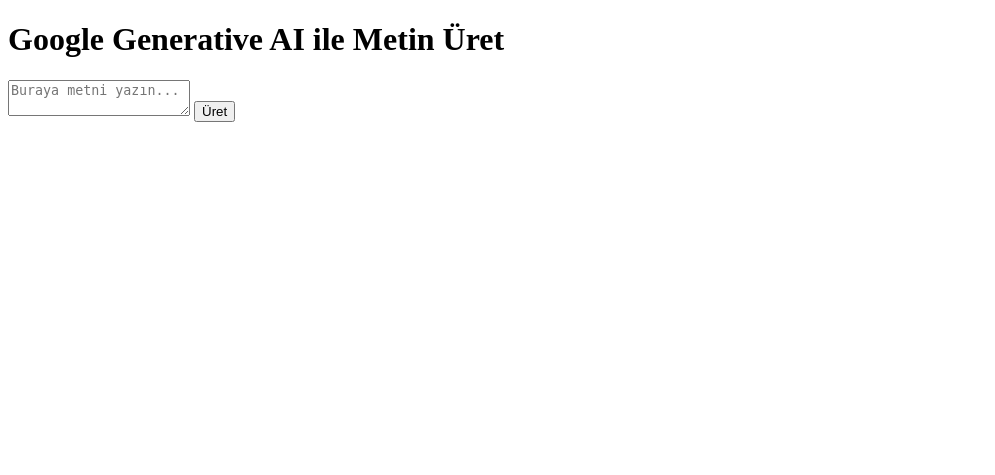
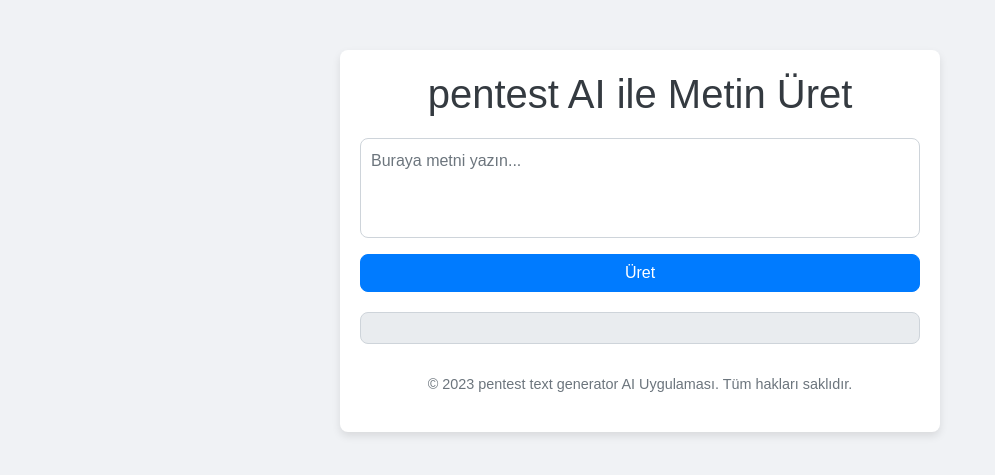
Before and after one commit to qexs/dcbot, a Flask app: page / in a window 1280 px wide. Shown: the top 475 px of the page, without its empty margins (0-995 px from the left). Run offline with Flask 3, Linux system fonts and the light colour scheme; some libraries are stand-ins or nearby versions.

Commit message:
Update index.html

```diff
--- a/templates/index.html
+++ b/templates/index.html
@@ -3,17 +3,75 @@
 <head>
     <meta charset="UTF-8">
     <meta name="viewport" content="width=device-width, initial-scale=1.0">
-    <title>Google Generative AI Web Uygulaması</title>
-    <script src="https://code.jquery.com/jquery-3.6.0.min.js"></script>
+    <title>pentest AI Web Uygulaması</title>
+    <link rel="stylesheet" href="https://stackpath.bootstrapcdn.com/bootstrap/4.5.2/css/bootstrap.min.css">
+    <style>
+        body {
+            background-color: #f0f2f5;
+            font-family: Arial, sans-serif;
+        }
+        .container {
+            margin-top: 50px;
+            max-width: 600px;
+            background: white;
+            border-radius: 8px;
+            box-shadow: 0 4px 8px rgba(0, 0, 0, 0.1);
+            padding: 20px;
+        }
+        h1 {
+            color: #343a40;
+            margin-bottom: 20px;
+            text-align: center;
+        }
+        .form-group textarea {
+            border-radius: 8px;
+            border: 1px solid #ced4da;
+            padding: 10px;
+            height: 100px;
+            resize: none;
+        }
+        .btn-primary {
+            background-color: #007bff;
+            border-color: #007bff;
+            border-radius: 8px;
+        }
+        .btn-primary:hover {
+            background-color: #0056b3;
+            border-color: #0056b3;
+        }
+        .response {
+            margin-top: 20px;
+            padding: 15px;
+            border: 1px solid #ced4da;
+            border-radius: 8px;
+            background-color: #e9ecef;
+            max-height: 300px;
+            overflow-y: auto;
+        }
+        .footer {
+            margin-top: 30px;
+            text-align: center;
+            font-size: 0.9em;
+            color: #6c757d;
+        }
+    </style>
 </head>
 <body>
-    <h1>Google Generative AI ile Metin Üret</h1>
-    <form id="generateForm">
-        <textarea name="input" placeholder="Buraya metni yazın..." required></textarea>
-        <button type="submit">Üret</button>
-    </form>
-    <div id="response"></div>
+    <div class="container">
+        <h1>pentest AI ile Metin Üret</h1>
+        <form id="generateForm">
+            <div class="form-group">
+                <textarea class="form-control" name="input" placeholder="Buraya metni yazın..." required></textarea>
+            </div>
+            <button type="submit" class="btn btn-primary btn-block">Üret</button>
+        </form>
+        <div id="response" class="response"></div>
+        <div class="footer">
+            <p>© 2023 pentest text generator AI Uygulaması. Tüm hakları saklıdır.</p>
+        </div>
+    </div>
 
+    <script src="https://code.jquery.com/jquery-3.6.0.min.js"></script>
     <script>
         $(document).ready(function() {
             $('#generateForm').on('submit', function(event) {
@@ -24,10 +82,10 @@
                     contentType: 'application/json',
                     data: JSON.stringify({input: $('textarea[name="input"]').val()}),
                     success: function(data) {
-                        $('#response').html('<h3>Üretilen Metin:</h3><p>' + data.response + '</p>');
+                        $('#response').html('<h5>Üretilen Metin:</h5><p>' + data.response + '</p>');
                     },
                     error: function() {
-                        $('#response').html('<p>Bir hata oluştu.</p>');
+                        $('#response').html('<p class="text-danger">Bir hata oluştu. Lütfen tekrar deneyin.</p>');
                     }
                 });
             });
```
